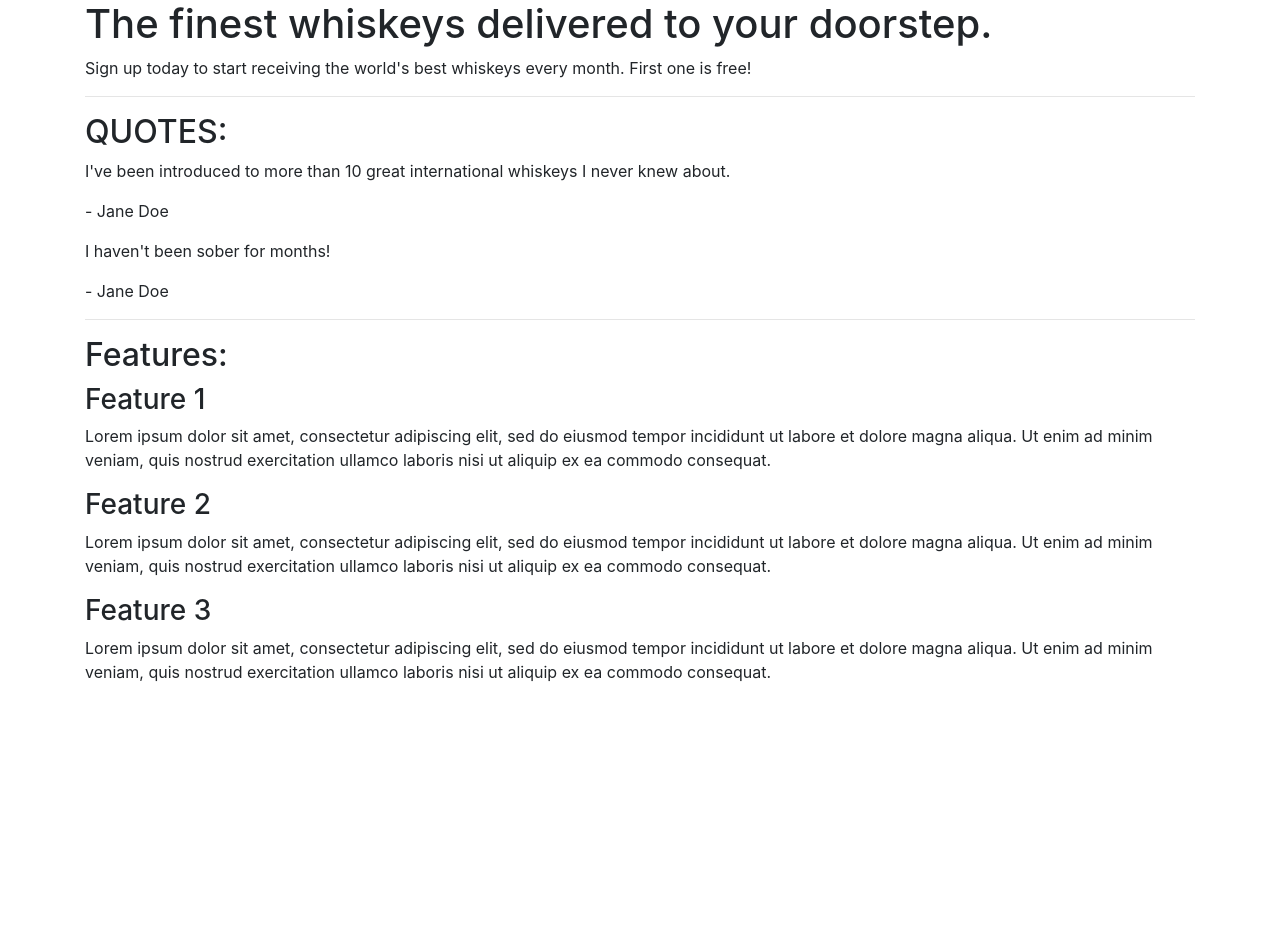
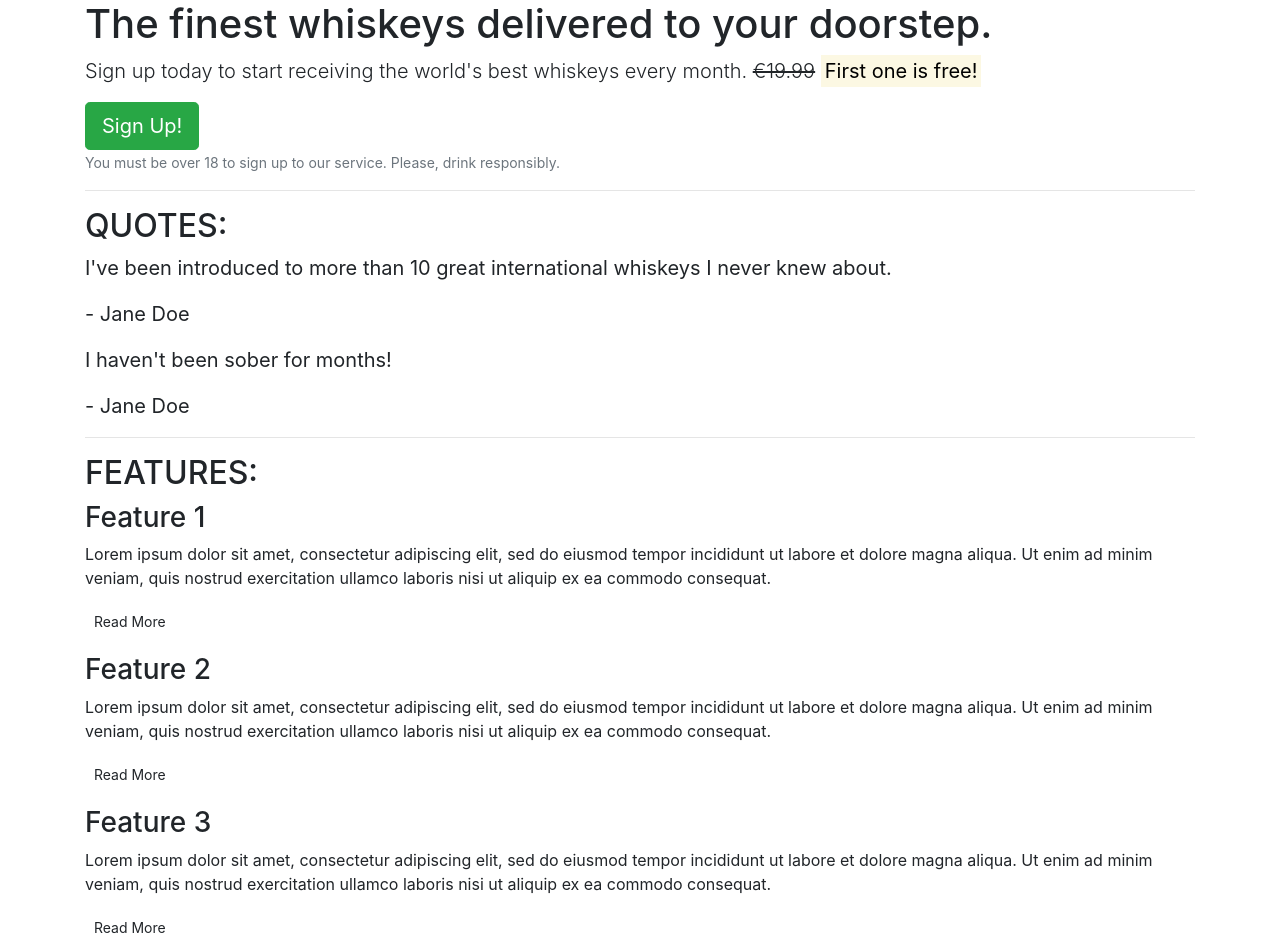
Before and after one commit to HPCarey/Bootstrap, a plain HTML site: page index.html in a window 1280 px wide. Before the commit the page ends 800 px from the top, so only its background shows below. Drawn offline with nearby package versions, Linux system fonts and the light colour scheme.

Commit message:
Add styles using bootstrap classes

```diff
--- a/index.html
+++ b/index.html
@@ -13,7 +13,9 @@
         <!-- Callout -->
         <section class="callout">
             <h1>The finest whiskeys delivered to your doorstep.</h1>
-            <p>Sign up today to start receiving the world's best whiskeys every month. First one is free!</p>
+            <p class="lead">Sign up today to start receiving the world's best whiskeys every month. <s>€19.99</s> <strong><mark>First one is free!</mark></strong></p>
+            <button class="btn btn-success btn-lg">Sign Up!</button>
+            <p class="text-muted"><small>You must be over 18 to sign up to our service. Please, drink responsibly.</small></p>
         </section>
         <!-- /.callout -->
         <hr>
@@ -21,32 +23,35 @@
         <!-- Quotes -->
         <section class="quotes">
             <h2 class="text-uppercase">Quotes:</h2>
-            <div class="quote">
+            <blockquote class="blockquote">
                 <p>I've been introduced to more than 10 great international whiskeys I never knew about.</p>
                 <p>- Jane Doe</p>
-            </div>
-            <div class="quote">
+            </blockquote>
+            <blockquote class="blockquote">
                 <p>I haven't been sober for months!</p>
                 <p>- Jane Doe</p>
-            </div>
+            </blockquote>
         </section>
         <!-- /.quotes -->
         <hr>
 
         <!-- Features -->
         <section class="features">
-            <h2>Features:</h2>
+            <h2 class="text-uppercase">Features:</h2>
             <div class="feature">
                 <h3>Feature 1</h3>
                 <p>Lorem ipsum dolor sit amet, consectetur adipiscing elit, sed do eiusmod tempor incididunt ut labore et dolore magna aliqua. Ut enim ad minim veniam, quis nostrud exercitation ullamco laboris nisi ut aliquip ex ea commodo consequat.</p>
+                <p><a class="btn btn-sm btn-default" href="">Read More</a></p>
             </div>
             <div class="feature">
                 <h3>Feature 2</h3>
                 <p>Lorem ipsum dolor sit amet, consectetur adipiscing elit, sed do eiusmod tempor incididunt ut labore et dolore magna aliqua. Ut enim ad minim veniam, quis nostrud exercitation ullamco laboris nisi ut aliquip ex ea commodo consequat.</p>
+                <p><a class="btn btn-sm btn-default" href="">Read More</a></p>
             </div>
             <div class="feature">
                 <h3>Feature 3</h3>
                 <p>Lorem ipsum dolor sit amet, consectetur adipiscing elit, sed do eiusmod tempor incididunt ut labore et dolore magna aliqua. Ut enim ad minim veniam, quis nostrud exercitation ullamco laboris nisi ut aliquip ex ea commodo consequat.</p>
+                <p><a class="btn btn-sm btn-default" href="">Read More</a></p>
             </div>
         </section>
         <!-- /.features -->
```
